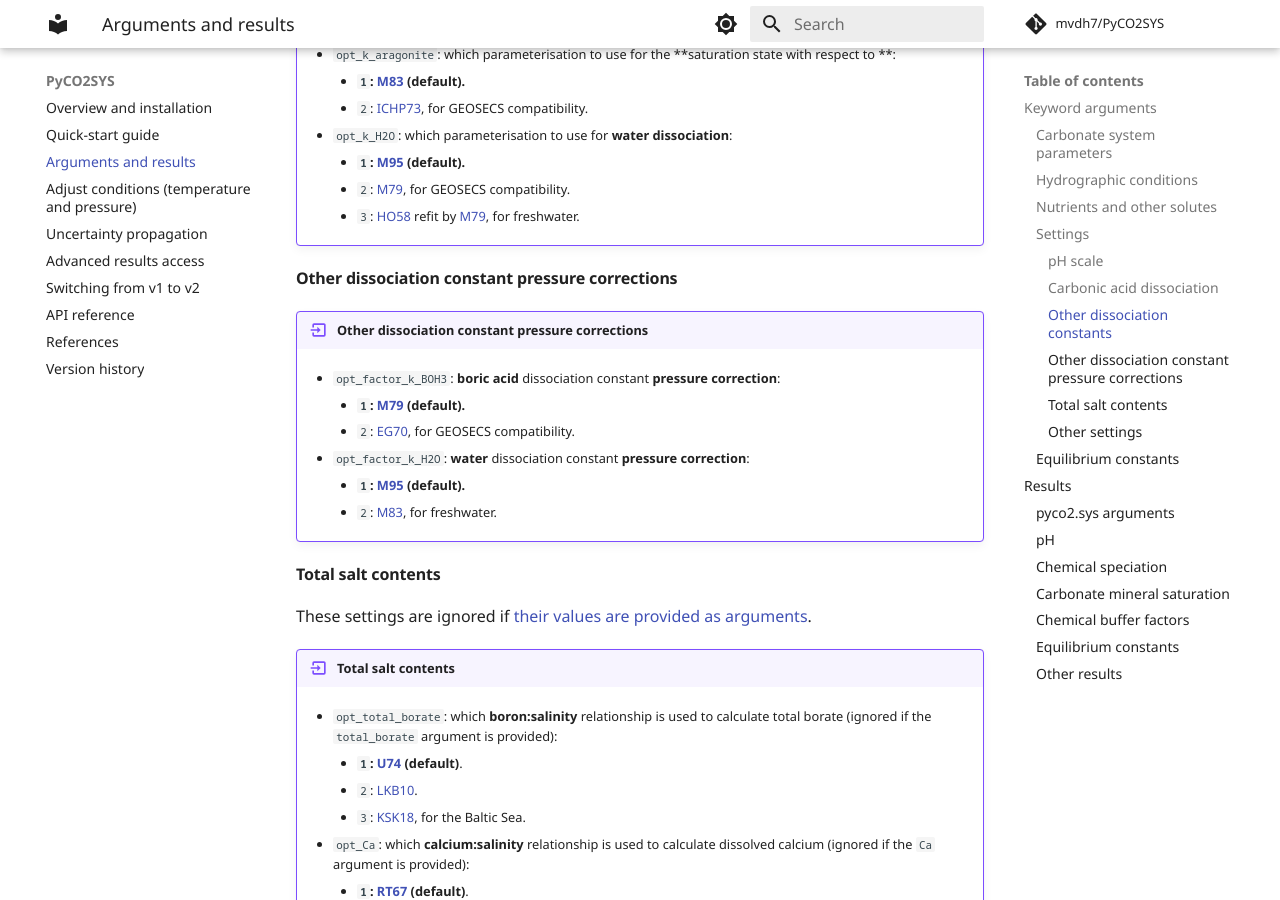
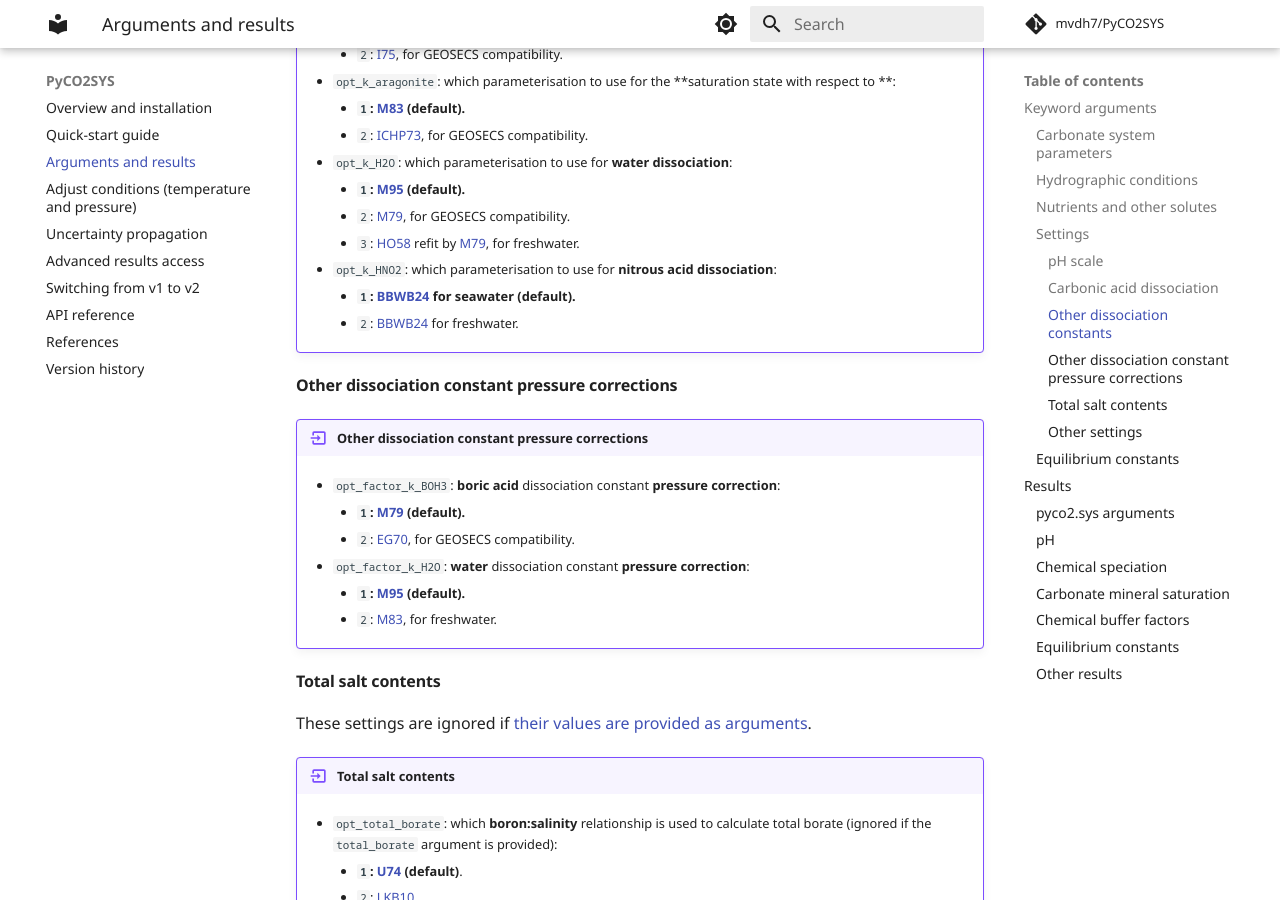
Before and after one commit to mvdh7/PyCO2SYS, an MkDocs documentation site: the page built from docs/detail.md, in a window 1280 px wide and 900 px high, scrolled down 4306 px. Built offline with MkDocs 1.6.1 and Material for MkDocs 9.7.7, drawn with Linux system fonts in a browser that asks for light colours; formulas are drawn with MathJax 3; comment, search, counter and statistics services are not loaded; some of the changed text lies outside the part shown.

Commit message:
Add nitrous acid to docs

```diff
--- a/docs/detail.md
+++ b/docs/detail.md
@@ -61,6 +61,7 @@ Nutrients default to zero if not provided, while other solutes are calculated fr
     * `total_phosphate`: **total phosphate** in μmol&nbsp;kg<sup>–1</sup> (default 0 μmol&nbsp;kg<sup>–1</sup>) ($[\mathrm{H}_3\mathrm{PO}_4] + [\mathrm{H}_2\mathrm{PO}_4^-] + [\mathrm{HPO}_4^{2-}] + [\mathrm{PO}_4^{3-}]$).
     * `total_ammonia`: **total ammonia** in μmol&nbsp;kg<sup>–1</sup> (default 0 μmol&nbsp;kg<sup>–1</sup>) ($[\mathrm{NH}_3] + [\mathrm{NH}_4^+]$).
     * `total_sulfide`: **total hydrogen sulfide** in μmol&nbsp;kg<sup>–1</sup> (default 0 μmol&nbsp;kg<sup>–1</sup>) ($[\mathrm{H}_2\mathrm{S}] + [\mathrm{HS}^-]$).
+    * `total_nitrite`: **total nitrite** in μmol&nbsp;kg<sup>–1</sup> (default 0 μmol&nbsp;kg<sup>–1</sup>) ($[\mathrm{HNO}_2] + [\mathrm{NO}_2^-]$).
 
     Others are calculated from salinity if not provided:
 
@@ -167,6 +168,10 @@ If `pH` is provided as an known marine carbonate system parameter, the pH scale
         * `2`: [M79](refs.md/#m), for GEOSECS compatibility.
         * `3`: [HO58](refs.md/#h) refit by [M79](refs.md/#m), for freshwater.
 
+    * `opt_k_HNO2`: which parameterisation to use for **nitrous acid dissociation**:
+        * **`1`: [BBWB24](refs.md/#b) for seawater (default).**
+        * `2`: [BBWB24](refs.md/#b) for freshwater.
+
 #### Other dissociation constant pressure corrections
 
 !!! inputs "Other dissociation constant pressure corrections"
@@ -270,6 +275,8 @@ Settings arguments can be found at `co2s.opts`.  They should not be modified the
     * `SO4`: **sulfate** $[\text{SO}_4^{2-}]$ in μmol&nbsp;kg<sup>–1</sup>.
     * `HF`: **hydrofluoric acid** $[\text{HF}]$ in μmol&nbsp;kg<sup>–1</sup>.
     * `F`: **fluoride** $[\text{F}^-]$ in μmol&nbsp;kg<sup>–1</sup>.
+    * `HNO2`: **nitrous acid** $[\text{HNO}_2]$ in μmol&nbsp;kg<sup>–1</sup>.
+    * `NO2`: **nitrite** $[\text{NO}_2^-]$ in μmol&nbsp;kg<sup>–1</sup>.
 
 
 ### Carbonate mineral saturation
@@ -317,7 +324,8 @@ All equilibrium constants are returned on the pH scale of `opt_pH_scale` except
     * `k_HPO4`: **third phosphoric acid** dissociation constant.
     * `k_Si`: **silicic acid** dissociation constant.
     * `k_NH3`: **ammonia** equilibrium constant.
-    * `k_H2S`: **hydrogen sulfide** equilibrium constant.
+    * `k_H2S`: **hydrogen sulfide** dissociation constant.
+    * `k_HNO2`: **nitrous acid** dissociation constant.
     <!--* `k_alpha`: **HA** equilibrium constant.-->
     <!--* `k_beta`: **HB** equilibrium constant.-->
 
```
Also changed, not shown: docs/versions.md (+1 -0 lines).
